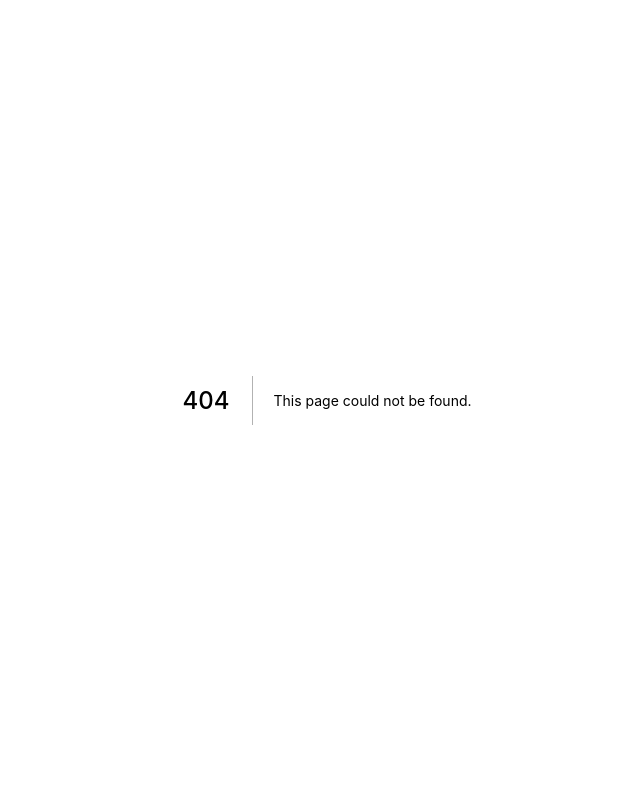
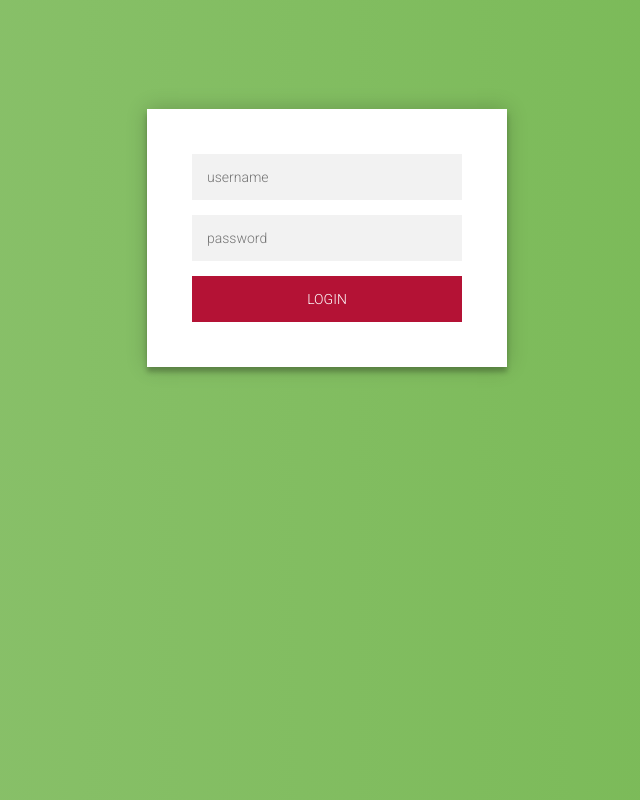
Before and after one commit to trinhngockhang/tienthangcompany, a Next.js app: page /admin in a window 1280 px wide. Before the commit this address had no page. Shown: the whole page, without its empty margins (313-953 px from the left). Built offline with nearby package versions, Linux system fonts and the light colour scheme.

Commit message:
done admin

```diff
--- /dev/null
+++ b/pages/admin.js
@@ -0,0 +1,17 @@
+import React from 'react';
+import style from '../static/css/login.css';
+export default () => {
+    return <div>
+        <div className="login-page">
+            <div className="form">
+                <form className="login-form" action="/admin/login" method="post">
+                    <input type="text" name="username" placeholder="username" />
+                    <input type="password" name="password" placeholder="password" />
+                    <button>Login</button>
+
+                </form>
+            </div>
+        </div>
+        <style dangerouslySetInnerHTML={{ __html: style }} />
+    </div>
+}
--- /dev/null
+++ b/static/css/login.css
@@ -0,0 +1,100 @@
+@import url(https://fonts.googleapis.com/css?family=Roboto:300);
+
+.login-page {
+  width: 360px;
+  padding: 8% 0 0;
+  margin: auto;
+}
+.form {
+  position: relative;
+  z-index: 1;
+  background: #FFFFFF;
+  max-width: 360px;
+  margin: 0 auto 100px;
+  padding: 45px;
+  text-align: center;
+  box-shadow: 0 0 20px 0 rgba(0, 0, 0, 0.2), 0 5px 5px 0 rgba(0, 0, 0, 0.24);
+}
+.form input {
+  font-family: "Roboto", sans-serif;
+  outline: 0;
+  background: #f2f2f2;
+  width: 100%;
+  border: 0;
+  margin: 0 0 15px;
+  padding: 15px;
+  box-sizing: border-box;
+  font-size: 14px;
+}
+.form button {
+  font-family: "Roboto", sans-serif;
+  text-transform: uppercase;
+  outline: 0;
+  background: rgb(180, 18, 53);
+  width: 100%;
+  border: 0;
+  padding: 15px;
+  color: #FFFFFF;
+  font-size: 14px;
+  -webkit-transition: all 0.3 ease;
+  transition: all 0.3 ease;
+  cursor: pointer;
+}
+.form button:hover,.form button:active,.form button:focus {
+  background: rgb(180, 18, 53);
+}
+.form .message {
+  margin: 15px 0 0;
+  color: #b3b3b3;
+  font-size: 12px;
+}
+.form .message a {
+  color: #4CAF50;
+  text-decoration: none;
+}
+.form .register-form {
+  display: none;
+}
+.container {
+  position: relative;
+  z-index: 1;
+  max-width: 300px;
+  margin: 0 auto;
+}
+.container:before, .container:after {
+  content: "";
+  display: block;
+  clear: both;
+}
+.container .info {
+  margin: 50px auto;
+  text-align: center;
+}
+.container .info h1 {
+  margin: 0 0 15px;
+  padding: 0;
+  font-size: 36px;
+  font-weight: 300;
+  color: #1a1a1a;
+}
+.container .info span {
+  color: #4d4d4d;
+  font-size: 12px;
+}
+.container .info span a {
+  color: #000000;
+  text-decoration: none;
+}
+.container .info span .fa {
+  color: #EF3B3A;
+}
+body {
+  background: rgb(180, 18, 53); /* fallback for old browsers */
+  background: -webkit-linear-gradient(right, #76b852, #8DC26F);
+  background: -moz-linear-gradient(right, #76b852, #8DC26F);
+  background: -o-linear-gradient(right, #76b852, #8DC26F);
+  background: linear-gradient(to left, #76b852, #8DC26F);
+  font-family: "Roboto", sans-serif;
+  -webkit-font-smoothing: antialiased;
+  -moz-osx-font-smoothing: grayscale;
+}
```
Also changed, not shown: api/admin/index.js (+7 -5 lines), api/middleware/middleware.js (added, +22 -0 lines), server.js (+9 -0 lines).
